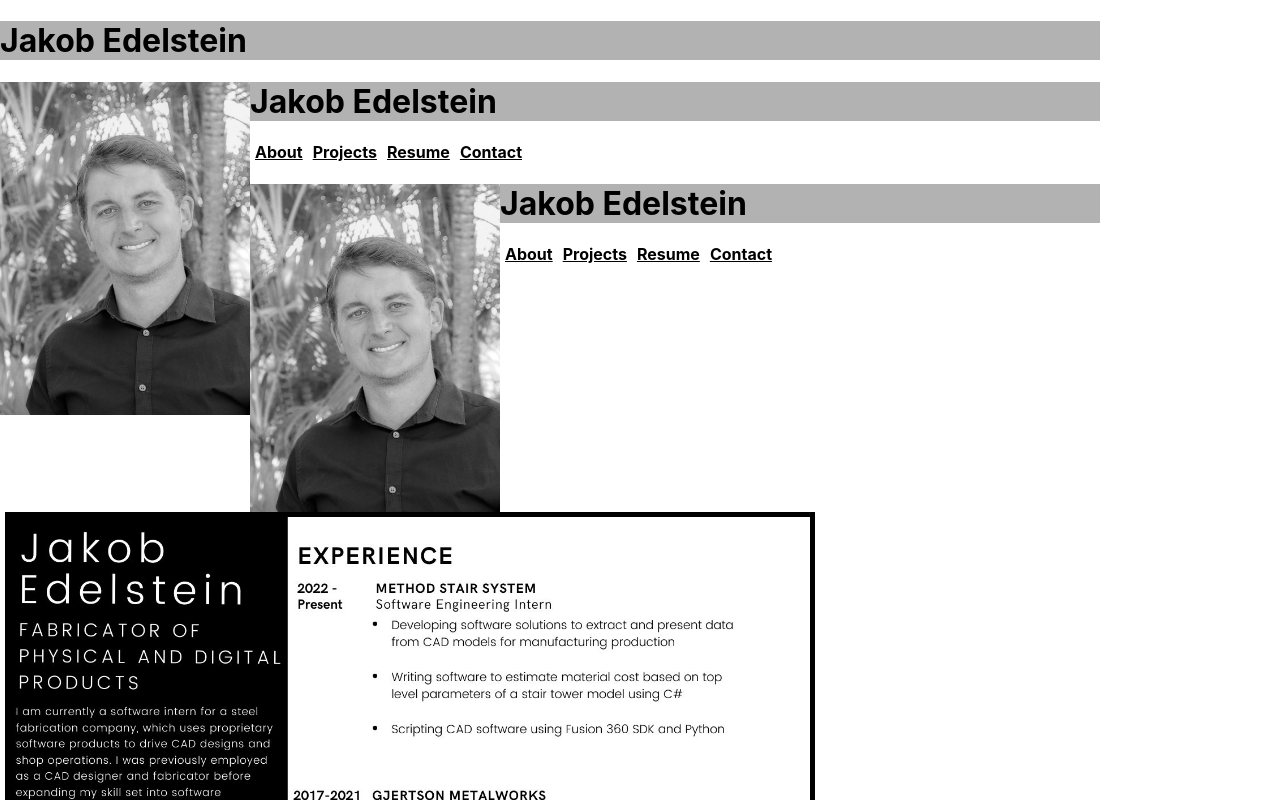
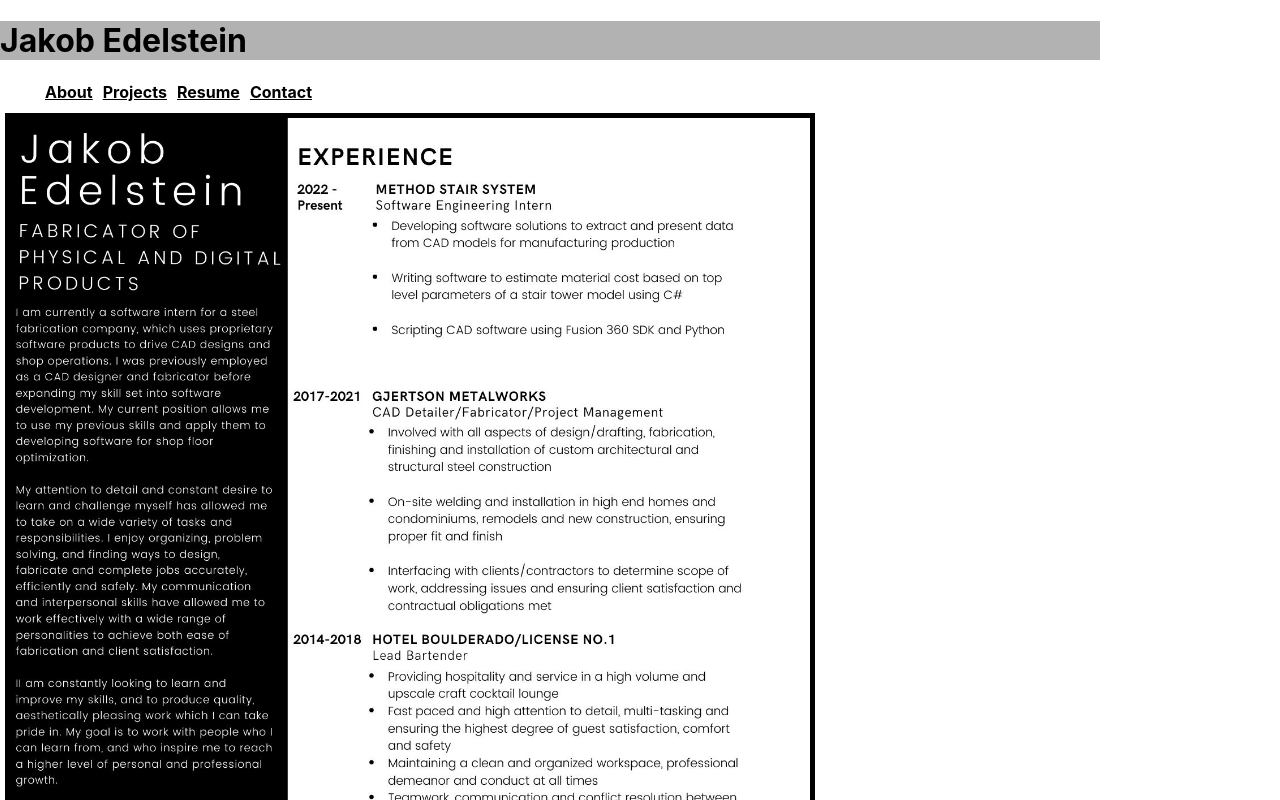
Before and after one commit to jake-edel/portfolio-site-old, a React (Create React App) app: page /resume in a window 1280 px wide. Shown: the top 800 px of the page. Built offline with nearby package versions, Linux system fonts and the light colour scheme.

Commit message:
move navbar out of components

```diff
--- a/src/components/About.js
+++ b/src/components/About.js
@@ -1,9 +1,6 @@
-import Navbar from "./Navbar";
-
 const About = () => {
     return (
     <div>
-        <Navbar></Navbar>
         <div className="about">
             <h2>About</h2>
             <p>Jakob Edelstein is an aspiring software developer. In my previous career, I designed
--- a/src/components/Contact.js
+++ b/src/components/Contact.js
@@ -1,11 +1,7 @@
-import Navbar from "./Navbar"
 
 const Contact = () => {
     return(
         <>
-            <div>
-                <Navbar></Navbar>
-            </div>
             <div className="contact">
                 <h2>Contact</h2>
                 <h3>jakobedelstein@gmail.com</h3>
--- a/src/components/Navbar.js
+++ b/src/components/Navbar.js
@@ -1,22 +1,14 @@
 import { Link } from 'react-router-dom'
-import headshot from '../headshot.jpg'
 
 
 const Navbar = () => {
     return (
     <div>
-        <div >
-            <img src={headshot} width='250px' className='headshot' alt='Jakob Edelstein Headshot'></img>
-            <h1 className='name'>Jakob Edelstein</h1>
-        </div>
         <div className='container'>
             <ul className='navbar'>
-                <li><Link to='/about'>About</Link></li>
-                {/* <br></br> */}
+                <li><Link to='/'>About</Link></li>
                 <li><Link to='/projects'>Projects</Link></li>
-                {/* <br></br> */}
                 <li><Link to='/resume'>Resume</Link></li>
-                {/* <br></br> */}
                 <li><Link to='/contact'>Contact</Link></li>
             </ul>
         </div>
--- a/src/components/Projects.js
+++ b/src/components/Projects.js
@@ -1,15 +1,11 @@
-import Navbar from "./Navbar";
 
 function Projects(props) {
   return (
      <>
         <div>
-            <Navbar></Navbar>
-        </div>
-        <div>
             <h2>Projects</h2>
             <ul className="project-list">
-                <li><a href="https://github.com/jake-edel/ce_console.net_4.6.1">A cost estimation program</a> to calculate the price of a stair tower based on top level parameters. Written in C#</li>
+                <li><a href="https://github.com/jake-edel/ce_console.net_4.6.1">A cost estimation program</a> to calculate the price of a stair tower based on top level parameters. Written in C# for Method Stair System.</li>
                 <br/><br/>
                 <li><a href="https://github.com/jake-edel/freecad-py">Python scripting</a> to extract part parameters from a CAD model and use it to configure part designs for fabrication and assembly.</li>
                 <br/><br/>
--- a/src/components/Resume.js
+++ b/src/components/Resume.js
@@ -1,17 +1,10 @@
-import Navbar from "./Navbar";
 import resume from '../je_resume.jpg'
 
 const Resume = () => {
     return(
-        <>
-            <div>
-                <Navbar/>
-            </div>
-            <img src={resume} className='resume'/>
-            <div>
-
-            </div>
-        </>
+        <div className='resume-container'>
+            <img src={resume} className='resume' alt='Jakob Edelstein Resume'/>
+        </div>
     )
 }
 
```
